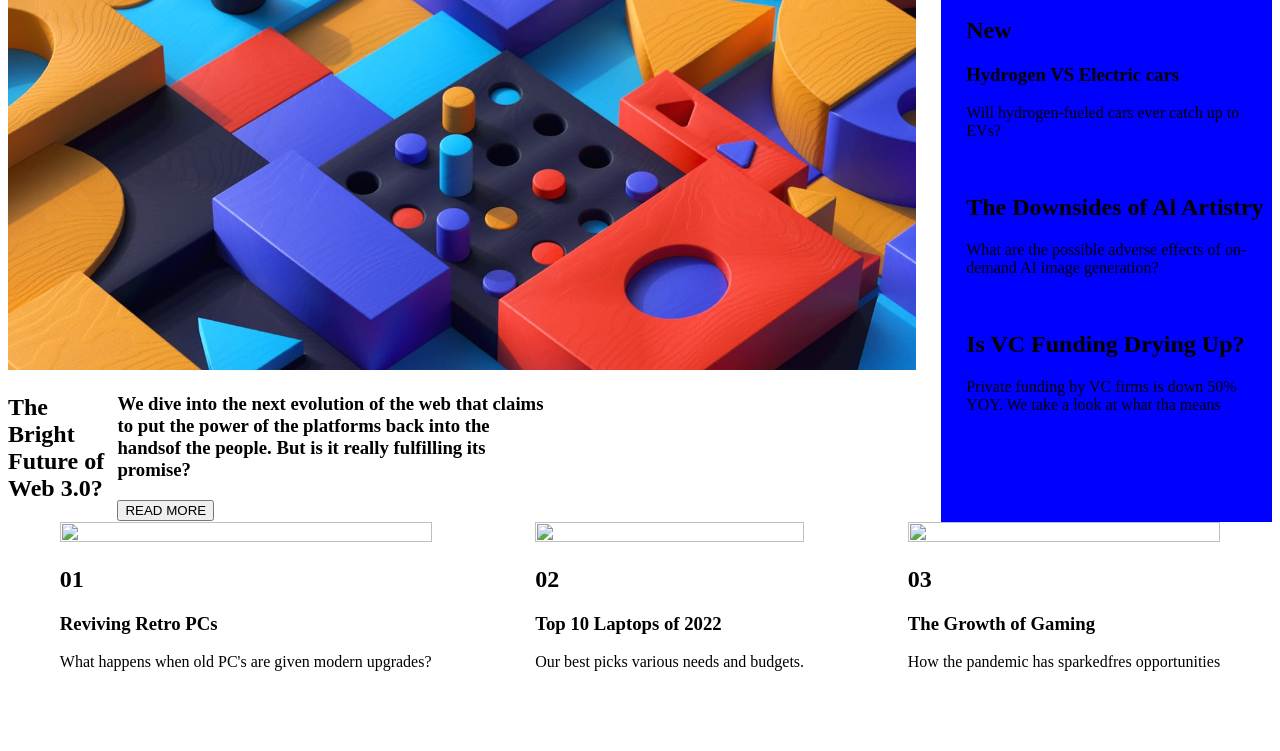
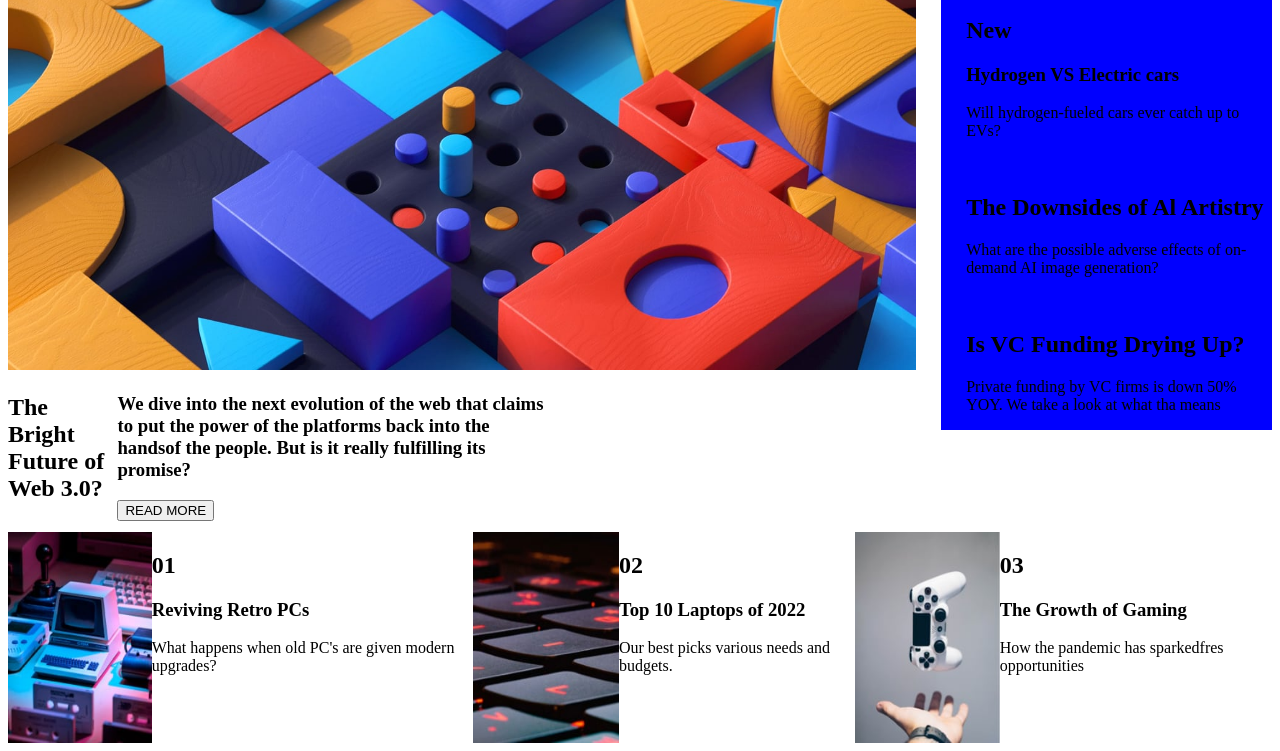
Before and after one commit to Clavijo18/portafolio, a plain HTML site: page reto_one.html in a window 1280 px wide. Shown: the part 91-842 px from the top of the page. Before the commit the page ends 800 px from the top, so only its background shows below. Drawn offline with Linux system fonts and the light colour scheme.

Commit message:
commit 060423

```diff
--- a/reto_one.css
+++ b/reto_one.css
@@ -36,11 +36,25 @@ img{
 .important_notices{
     background-color: blue;
     padding-left: 25px;
+    height: 100%;
 }
 
 .second_news{
+    margin-top: 10px;
     display: flex;
     justify-content: space-around;
+}
+
+.notice_one{
+    display: flex;
+}
+
+.notice_two{
+    display: flex;
+}
+
+.notice_three{
+    display: flex;
 }
 
 .nav_list ul li:hover{
--- a/reto_one.html
+++ b/reto_one.html
@@ -29,7 +29,7 @@
                 <div class="title_central_new">
                     <h2 class="title_central_new">The Bright Future of Web 3.0?</h2>
                 </div>
-                <div class="text_central_new">
+                <div class="expand_central_new">
                     <h3>We dive into the next evolution of the web that claims to put the power of the platforms back into the handsof the people. But is it really fulfilling its promise?</h3>
                     <input type="button" value="READ MORE" class="read_more_btn">
                 </div>
@@ -50,7 +50,7 @@
     <div class="second_news">
         <div class="notice_one">
             <div class="img_notice_one">
-                <img src="" alt="">
+                <img src="/imagenes/notice_one.jpg" alt="imagen noticia uno">
             </div>
             <div class="info_notice_one">
                 <div class="number_notice">
@@ -62,7 +62,7 @@
         </div>
         <div class="notice_two">
             <div class="img_notice_two">
-                <img src="" alt="">
+                <img src="/imagenes/notice_2.jpg" alt="imagen noticia dos">
             </div>
             <div class="info_notice_two">
                 <div class="number_notice">
@@ -74,7 +74,7 @@
         </div>
         <div class="notice_three">
             <div class="img_notice_three">
-                <img src="" alt="">
+                <img src="/imagenes/notice_3.jpg" alt="imagen noticia tres">
             </div>
             <div class="info_notice_three">
                 <div class="number_notice">
```
Also changed, not shown: lobby.html (added, +12 -0 lines), imagenes/notice_2.jpg (added), imagenes/notice_3.jpg (added), imagenes/notice_one.jpg (added), lobby_styles.css (added).
